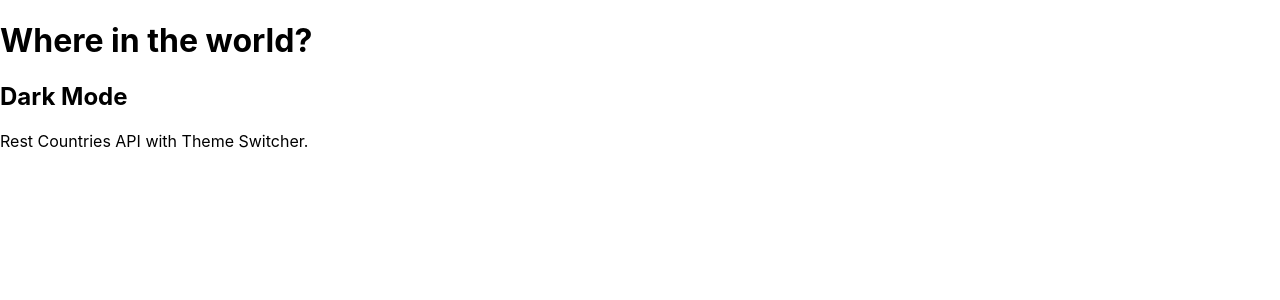
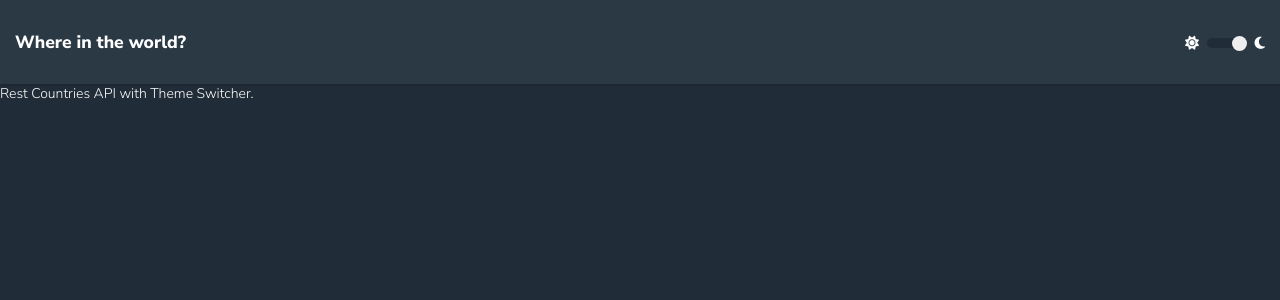
Before and after one commit to braien-machado/where-in-the-world, a React (Create React App) app: page / in a window 1280 px wide. Shown: the top 300 px of the page. Built offline with nearby package versions, Linux system fonts and the light colour scheme.

Commit message:
create Header and style it

```diff
--- a/public/index.html
+++ b/public/index.html
@@ -25,6 +25,7 @@
       Learn how to configure a non-root public URL by running `npm run build`.
     -->
     <title>React App</title>
+    <script src="https://kit.fontawesome.com/52d1f64055.js" crossorigin="anonymous"></script>
   </head>
   <body>
     <noscript>You need to enable JavaScript to run this app.</noscript>
--- a/src/App.css
+++ b/src/App.css
@@ -1,38 +1,68 @@
-.App {
-  text-align: center;
+@import url("https://fonts.googleapis.com/css2?family=Nunito+Sans:wght@300;600;800&display=swap");
+* {
+  margin: 0;
+  padding: 0;
 }
 
-.App-logo {
-  height: 40vmin;
-  pointer-events: none;
+body {
+  background-color: #202c37;
+  color: white;
+  font-family: "Nunito Sans", sans-serif;
+  font-size: 14px;
+  transition-duration: 300ms;
+}
+body header {
+  align-items: baseline;
+  background-color: #2b3945;
+  box-shadow: rgba(0, 0, 0, 0.15) 1.95px 1.95px 2.6px;
+  display: flex;
+  justify-content: space-between;
+  padding: 30px 15px;
+  transition-duration: 200ms;
+}
+body h1 {
+  font-size: 1.1rem;
+  font-weight: 800;
+}
+body .switcher-container {
+  align-items: center;
+  display: flex;
+  justify-content: space-between;
+  width: 80px;
+}
+body .theme-switcher {
+  align-items: center;
+  background-color: #202c37;
+  border-radius: 50px;
+  border: none;
+  display: flex;
+  height: 10px;
+  justify-content: flex-end;
+  transition-duration: 200ms;
+  width: 50%;
+}
+body .switcher-button {
+  border-radius: 100%;
+  border: none;
+  cursor: pointer;
+  height: 15px;
+  width: 15px;
 }
 
-@media (prefers-reduced-motion: no-preference) {
-  .App-logo {
-    animation: App-logo-spin infinite 20s linear;
-  }
+.light-mode {
+  background-color: #fafafa;
+  color: #111517;
+}
+.light-mode header {
+  background-color: inherit;
+  box-shadow: none;
+}
+.light-mode .theme-switcher {
+  background-color: #858585;
+  justify-content: flex-start;
+}
+.light-mode .switcher-button {
+  background-color: #111517;
 }
 
-.App-header {
-  background-color: #282c34;
-  min-height: 100vh;
-  display: flex;
-  flex-direction: column;
-  align-items: center;
-  justify-content: center;
-  font-size: calc(10px + 2vmin);
-  color: white;
-}
-
-.App-link {
-  color: #61dafb;
-}
-
-@keyframes App-logo-spin {
-  from {
-    transform: rotate(0deg);
-  }
-  to {
-    transform: rotate(360deg);
-  }
-}
+/*# sourceMappingURL=App.css.map */
--- a/src/App.js
+++ b/src/App.js
@@ -1,9 +1,9 @@
 import './App.css';
+import { BrowserRouter, Routes, Route } from 'react-router-dom';
 import React from 'react';
-import { BrowserRouter, Routes, Route } from 'react-router-dom';
-import Home from './pages/Home';
 import Detail from './pages/Detail';
 import Header from './components/Header';
+import Home from './pages/Home';
 
 function App() {
   return (
--- /dev/null
+++ b/src/App.scss
@@ -0,0 +1,87 @@
+// widths for design
+$mobile-width: 375px;
+$desktop-width: 1440px;
+
+// colors
+$dark-blue-elements: hsl(209, 23%, 22%);
+$very-dark-blue-background: hsl(207, 26%, 17%);
+$very-dark-blue-text: hsl(200, 15%, 8%);
+$dark-gray-input: hsl(0, 0%, 52%);
+$very-light-gray-background: hsl(0, 0%, 98%);
+$white-text-and-elements: hsl(0, 0%, 100%);
+
+@import url('https://fonts.googleapis.com/css2?family=Nunito+Sans:wght@300;600;800&display=swap');
+
+* {
+  margin: 0;
+  padding: 0;
+}
+
+body {
+  background-color: $very-dark-blue-background;
+  color: $white-text-and-elements;
+  font-family: 'Nunito Sans', sans-serif;
+  font-size: 14px;
+  transition-duration: 300ms;
+
+  header {
+    align-items: baseline;
+    background-color: $dark-blue-elements;
+    box-shadow: rgba(0, 0, 0, 0.15) 1.95px 1.95px 2.6px;
+    display: flex;
+    justify-content: space-between;
+    padding: 30px 15px;
+    transition-duration: 200ms;
+  }
+
+  h1 {
+    font-size: 1.1rem;
+    font-weight: 800;
+  }
+
+  .switcher-container {
+    align-items: center;
+    display: flex;
+    justify-content: space-between;
+    width: 80px;
+  }
+
+  .theme-switcher {
+    align-items: center;
+    background-color: $very-dark-blue-background;
+    border-radius: 50px;
+    border: none;
+    display: flex;
+    height: 10px;
+    justify-content: flex-end;
+    transition-duration: 200ms;
+    width: 50%;
+  }
+
+  .switcher-button {
+    border-radius: 100%;
+    border: none;
+    cursor: pointer;
+    height: 15px;
+    width: 15px;
+  }
+}
+
+.light-mode {
+  background-color: $very-light-gray-background;
+  color: $very-dark-blue-text;
+
+  header {
+    background-color: inherit;
+    box-shadow: none;
+  }
+
+  .theme-switcher {
+    background-color: $dark-gray-input;
+    justify-content: flex-start;
+  }
+
+  .switcher-button {
+    background-color: $very-dark-blue-text;
+  }
+}
--- a/src/components/Header.jsx
+++ b/src/components/Header.jsx
@@ -1,10 +1,28 @@
-import React from 'react';
+/* eslint-disable jsx-a11y/control-has-associated-label */
+import React, { useState } from 'react';
 
 export default function Header() {
+  const [darkTheme, setDarkTheme] = useState(true);
+
+  const changeTheme = () => {
+    setDarkTheme(!darkTheme);
+
+    document.querySelector('body').classList.toggle('light-mode');
+    // themeSwitcher.style.justifyContent = darkTheme ? 'flex-end' : 'flex-start';
+
+    // console.log(themeSwitcher);
+  };
+
   return (
     <header>
       <h1>Where in the world?</h1>
-      <h2>Dark Mode</h2>
+      <div className="switcher-container">
+        <i className="fas fa-sun" />
+        <div className="theme-switcher">
+          <button className="switcher-button" type="button" onClick={changeTheme} />
+        </div>
+        <i className="fas fa-moon" />
+      </div>
     </header>
   );
 }
```
Also changed, not shown: 1 other file (tests, documents, lock files or other folders).
